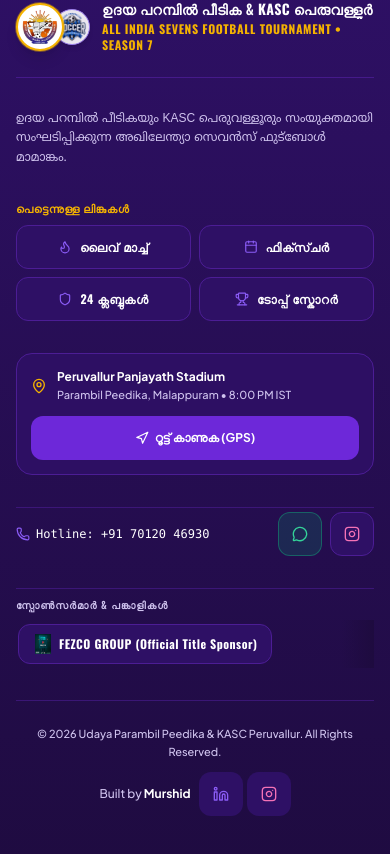
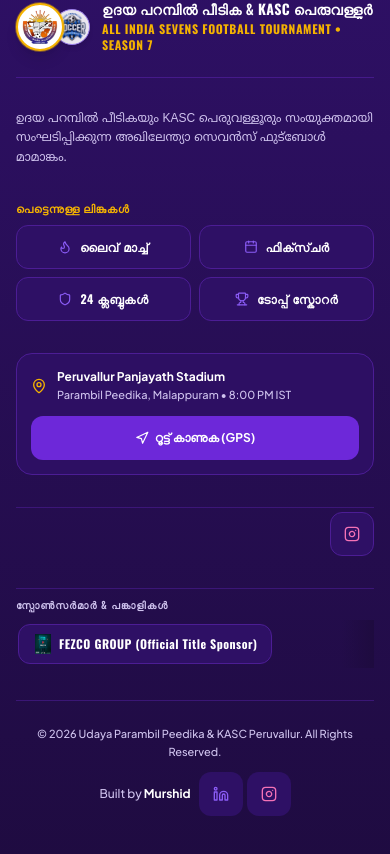
Before and after one commit to murshidmhd/kasc-soccer-web, a React (Vite) app: page / in a window 390 px wide. Shown: the part 4304-5158 px from the top of the page. Built offline with nearby package versions, Linux system fonts and the light colour scheme; a web font is replaced by a local one.

Commit message:
privacy: remove personal phone number and hotline links from website

```diff
--- a/src/components/VenueSection.jsx
+++ b/src/components/VenueSection.jsx
@@ -71,17 +71,16 @@ export default function VenueSection({ lang, isDarkMode }) {
                 <span>{lang === 'ml' ? 'സ്റ്റേഡിയം റൂട്ട് മാപ്പ്' : 'Get Stadium Directions'}</span>
               </a>
 
-              <a
-                href={`tel:${tournamentInfo.mediaContact}`}
-                className={`inline-flex items-center gap-2 min-h-touch px-4 py-3 rounded-xl font-bold text-xs sm:text-sm border transition active:scale-95 ${
+              <div
+                className={`inline-flex items-center gap-2 min-h-touch px-4 py-3 rounded-xl font-bold text-xs sm:text-sm border ${
                   isDarkMode
-                    ? 'bg-slate-800 hover:bg-slate-700 text-slate-200 border-slate-700'
-                    : 'bg-slate-100 hover:bg-slate-200 text-slate-800 border-slate-300'
+                    ? 'bg-slate-800 text-slate-200 border-slate-700'
+                    : 'bg-slate-100 text-slate-800 border-slate-300'
                 }`}
               >
                 <Phone className="w-4 h-4 text-emerald-500" />
                 <span>Desk: {tournamentInfo.mediaContact}</span>
-              </a>
+              </div>
             </div>
           </div>
 
--- a/src/config/siteConfig.js
+++ b/src/config/siteConfig.js
@@ -63,9 +63,9 @@ export const ADMIN_SHORTCUT_ENABLED = true;
 // Official Tournament WhatsApp Broadcast Channel (Hidden when empty)
 export const WHATSAPP_CHANNEL_URL = '';
 
-// Committee Contact Details
-export const COMMITTEE_PHONE = '+91 70120 46930';
-export const COMMITTEE_WHATSAPP = 'https://wa.me/917012046930?text=Hi%20UDAYA%20%26%20KASC%20Committee%2C%20I%20have%20an%20inquiry%20regarding%20Season%207';
+// Committee Contact Details (Hotline & WhatsApp numbers removed for privacy)
+export const COMMITTEE_PHONE = '';
+export const COMMITTEE_WHATSAPP = '';
 export const COMMITTEE_INSTAGRAM = 'https://www.instagram.com/kasc_peruvallur';
 export const COMMITTEE_YOUTUBE = ''; // Hidden if empty
 
```
